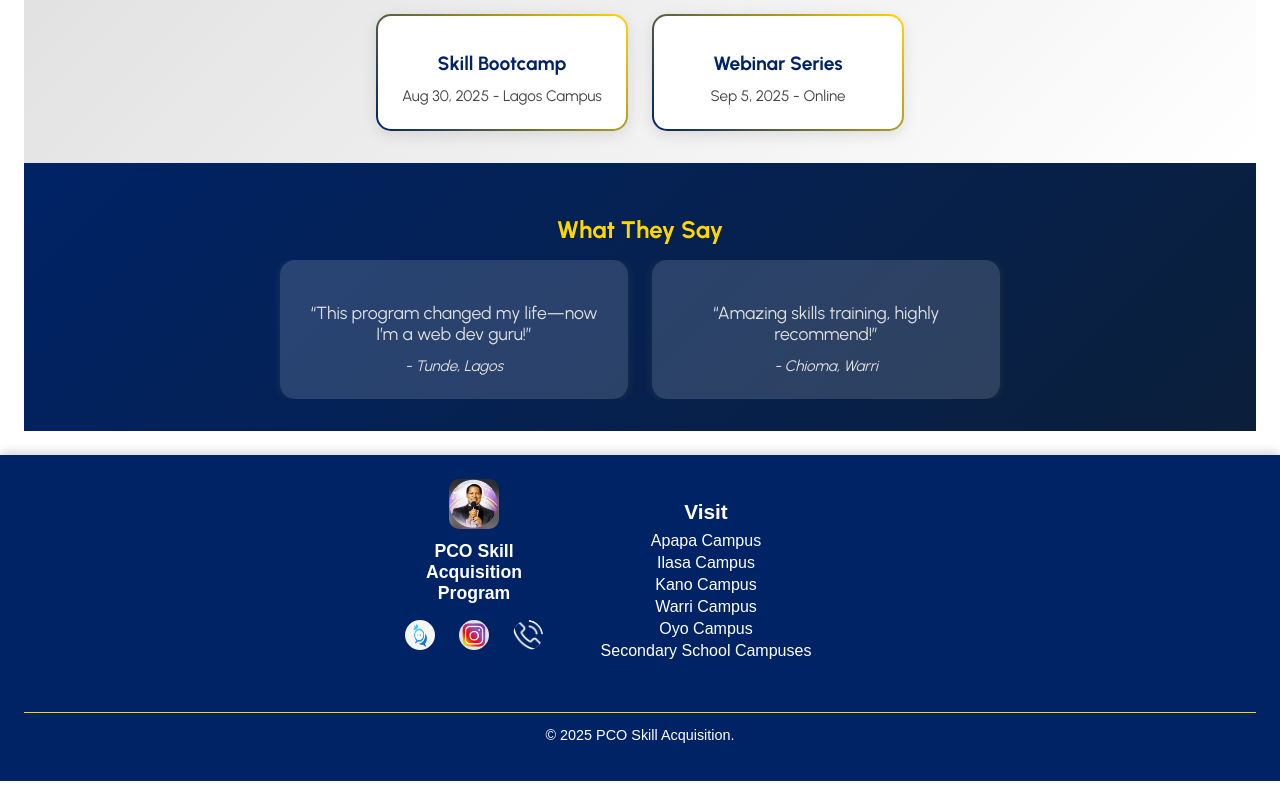
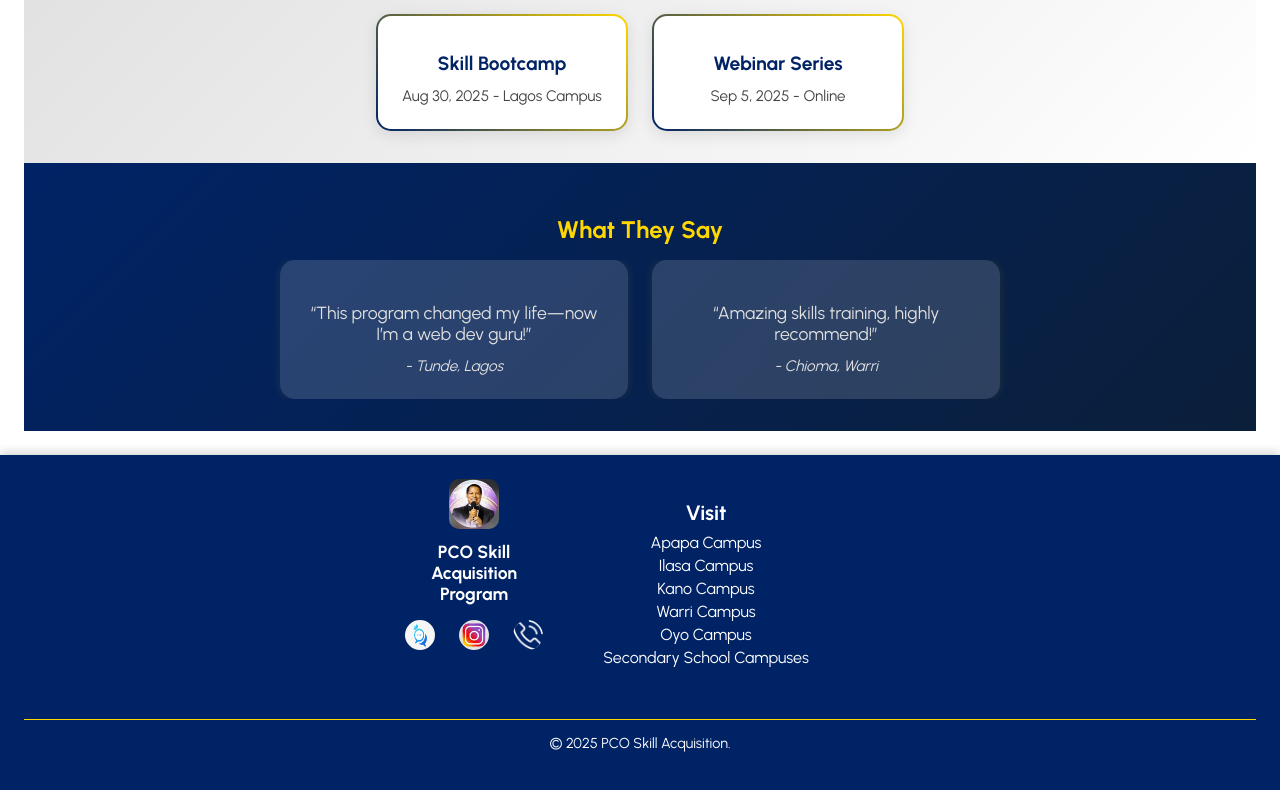
Before and after one commit to pco-skill-acquisition/pcoskillacquisition, a Next.js app: page / in a window 1280 px wide. Shown: the part 1132-1922 px from the top of the page. Built offline with nearby package versions, Linux system fonts and the light colour scheme.

Commit message:
Add Urbanist font to Footer.module.css

```diff
--- a/app/components/Footer.module.css
+++ b/app/components/Footer.module.css
@@ -30,7 +30,7 @@
 }
 
 .programText {
-  font-family: "Gilroy", sans-serif;
+  font-family: "Urbanist", sans-serif;
   font-weight: bold;
   font-size: 0.9rem;
   margin: 0.5rem 0;
@@ -69,7 +69,7 @@
 }
 
 .visitTitle {
-  font-family: "Gilroy", sans-serif;
+  font-family: "Urbanist", sans-serif;
   font-weight: bold;
   font-size: 1.1rem;
   margin-bottom: 0.5rem;
@@ -82,7 +82,7 @@
 }
 
 .campusList li {
-  font-family: "Gilroy", sans-serif;
+  font-family: "Urbanist", sans-serif;
   font-size: 0.9rem;
   margin: 0.25rem 0;
   white-space: nowrap;
@@ -101,7 +101,7 @@
 .copyrightSection {
   width: 100%;
   text-align: center;
-  font-family: "Gilroy", sans-serif;
+  font-family: "Urbanist", sans-serif;
   font-size: 0.8rem;
   padding-top: 1rem;
   border-top: 1px solid #ffd700;
```
